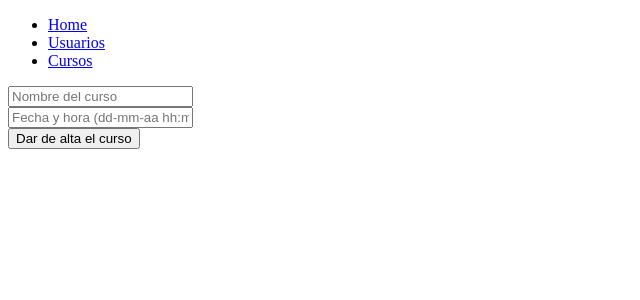
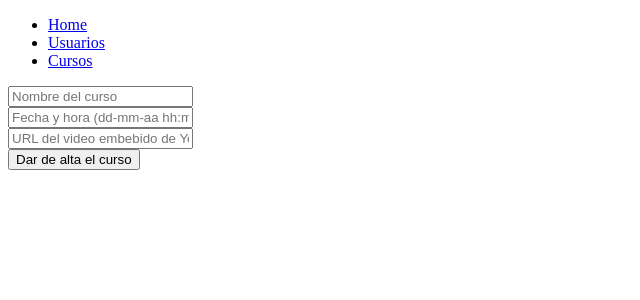
Before and after one commit to gole14/appmooc, a CodeIgniter app: the page made by application/views/admin_alta_curso.php in a window 1280 px wide. Shown: the top 300 px of the page, without its empty margins (0-640 px from the left). Run offline with CodeIgniter, Linux system fonts and the light colour scheme.

Commit message:
Subir video(1)

```diff
--- a/application/views/admin_alta_curso.php
+++ b/application/views/admin_alta_curso.php
@@ -36,6 +36,10 @@ defined('BASEPATH') OR exit('No direct script access allowed');
               <?php echo form_input(array('name'=>'fechayhora', 'id'=> 'fechayhora', 'placeholder'=>'Fecha y hora (dd-mm-aa hh:mm:ss)', 'class'=>'form-control', 'value'=> set_value('fechayhora'))); ?>
               <?php echo form_error('fechayhora');?>
             </div>
+            <div class="form-group">
+              <?php echo form_input(array('name'=>'url_video', 'id'=> 'url_video', 'placeholder'=>'URL del video embebido de YouTube', 'class'=>'form-control', 'value'=> set_value('url_video'))); ?>
+              <?php echo form_error('fechayhora');?>
+            </div>
             <?php echo form_submit(array('value'=>'Dar de alta el curso', 'class'=>'btn btn-lg btn-primary btn-block')); ?>
             <?php echo form_close(); ?>
 
```
